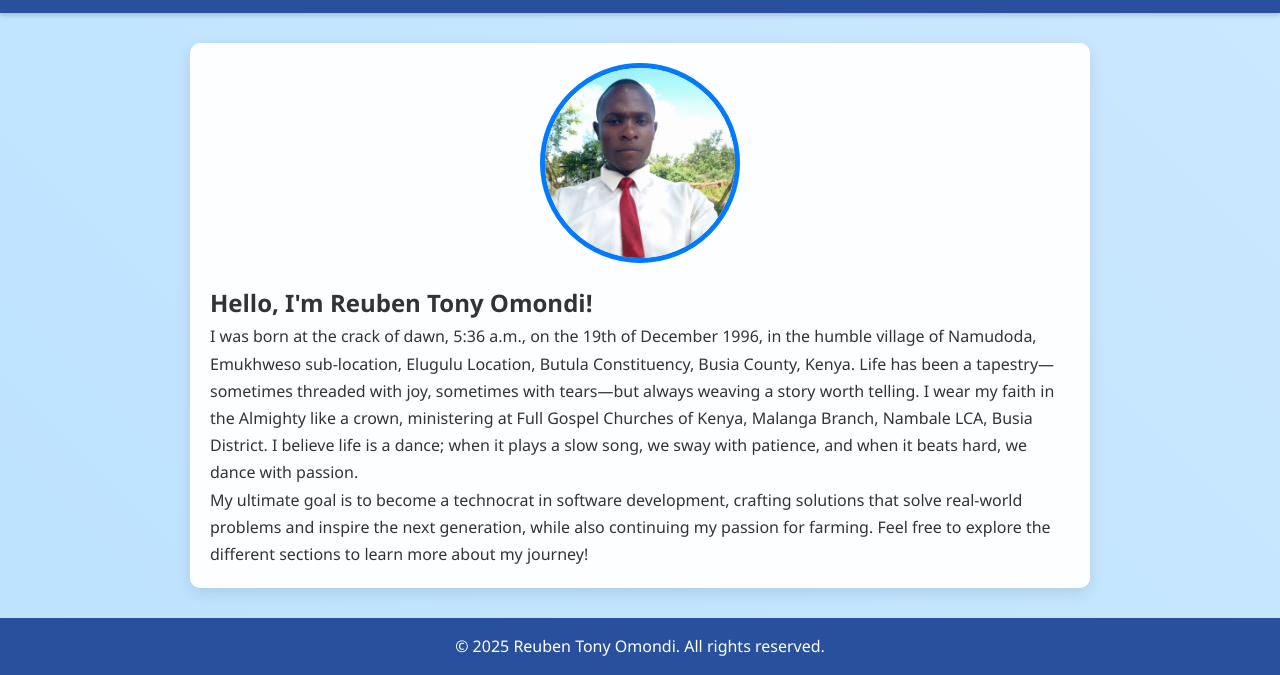
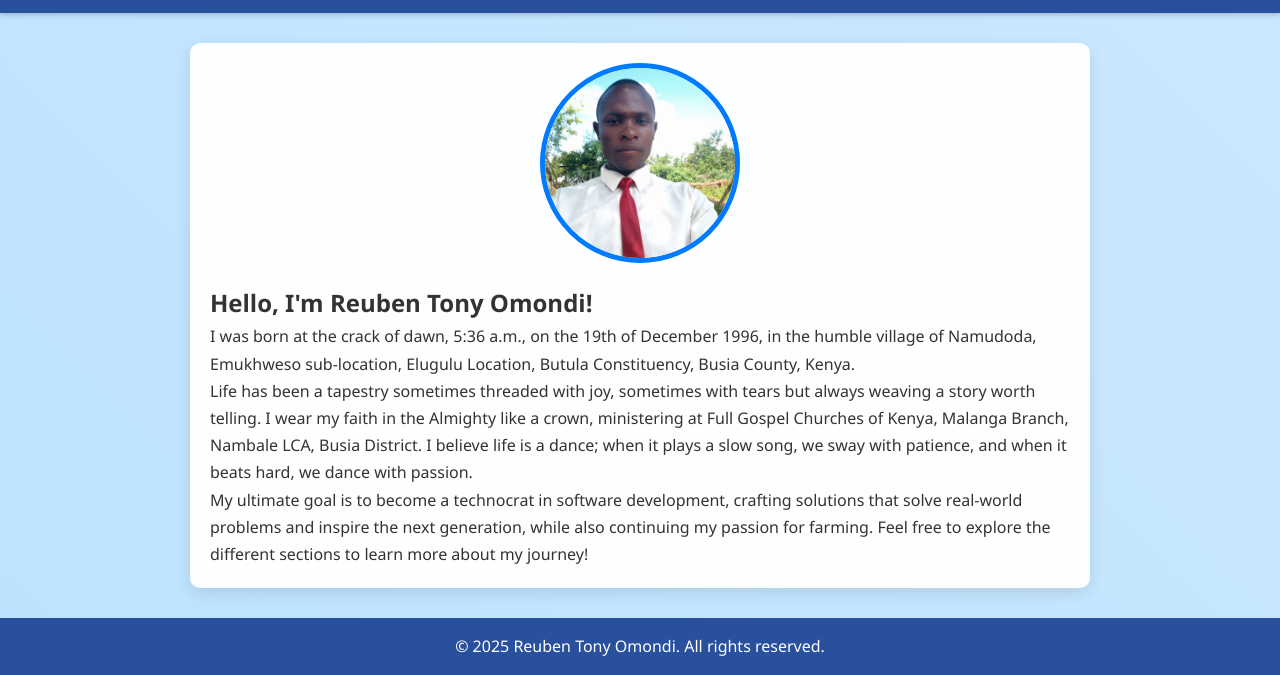
Before and after one commit to reubentony1/my-portfolio, a plain HTML site: page index.html in a window 1280 px wide. Shown: the part 189-864 px from the top of the page. Drawn offline with Linux system fonts and the light colour scheme.

Commit message:
Update index.html

```diff
--- a/index.html
+++ b/index.html
@@ -30,7 +30,8 @@
         <section id="introduction">
             <img src="reuben.jpg" alt="A professional photo of Reuben Tony Omondi" class="profile-pic animate-on-load">
             <h2>Hello, I'm Reuben Tony Omondi!</h2>
-            <p>I was born at the crack of dawn, 5:36 a.m., on the 19th of December 1996, in the humble village of Namudoda, Emukhweso sub-location, Elugulu Location, Butula Constituency, Busia County, Kenya. Life has been a tapestry—sometimes threaded with joy, sometimes with tears—but always weaving a story worth telling. I wear my faith in the Almighty like a crown, ministering at Full Gospel Churches of Kenya, Malanga Branch, Nambale LCA, Busia District. I believe life is a dance; when it plays a slow song, we sway with patience, and when it beats hard, we dance with passion.</p>
+            <p>I was born at the crack of dawn, 5:36 a.m., on the 19th of December 1996, in the humble village of Namudoda, Emukhweso sub-location, Elugulu Location, Butula Constituency, Busia County, Kenya.</p>
+            <p>Life has been a tapestry sometimes threaded with joy, sometimes with tears but always weaving a story worth telling. I wear my faith in the Almighty like a crown, ministering at Full Gospel Churches of Kenya, Malanga Branch, Nambale LCA, Busia District. I believe life is a dance; when it plays a slow song, we sway with patience, and when it beats hard, we dance with passion.</p>
             <p>My ultimate goal is to become a technocrat in software development, crafting solutions that solve real-world problems and inspire the next generation, while also continuing my passion for farming. Feel free to explore the different sections to learn more about my journey!</p>
         </section>
     </main>
```
